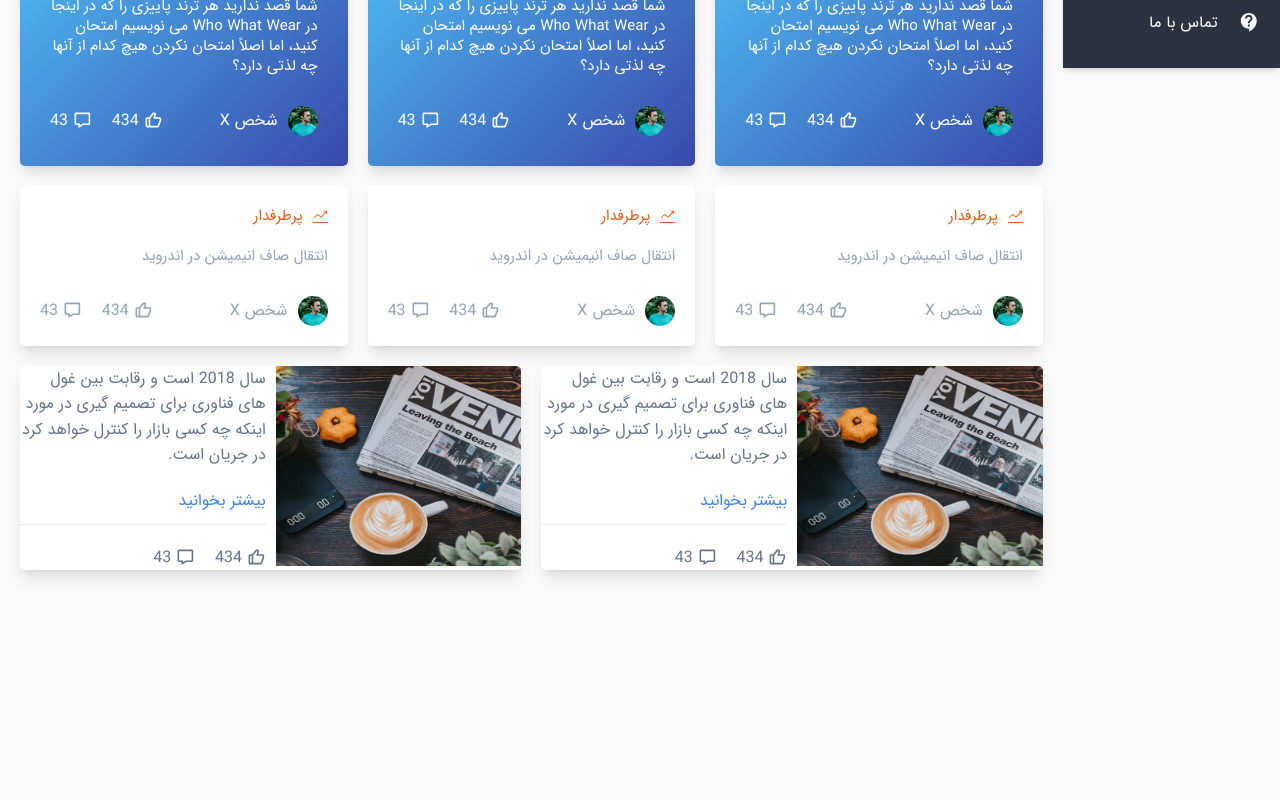
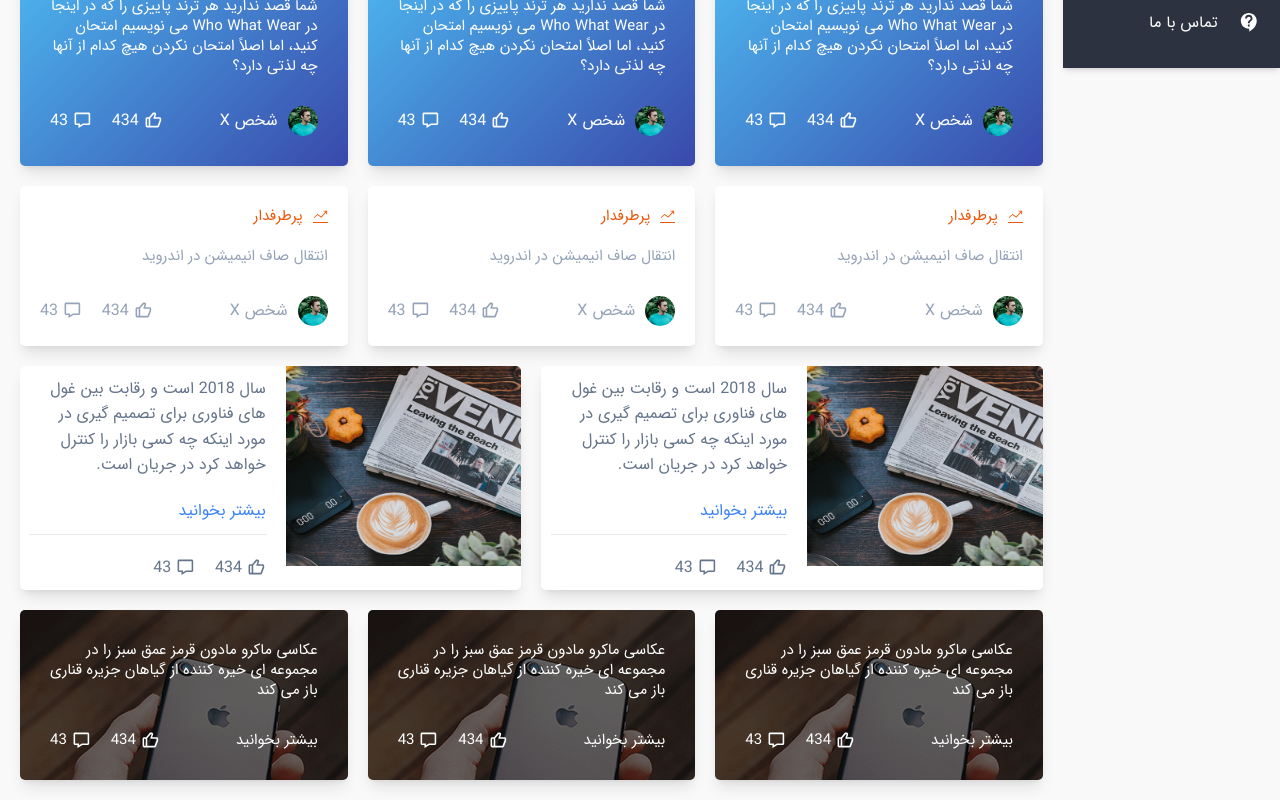
Before and after one commit to Reza-HM/materialize-cms, a React (Vite) app: page /blog in a window 1280 px wide. Shown: the part 732-1532 px from the top of the page. Before the commit the page ends 1322 px from the top, so only its background shows below. Built offline with nearby package versions, Linux system fonts and the light colour scheme.

Commit message:
completed Blog page

```diff
--- a/src/Components/BiggerArticleBox.tsx
+++ b/src/Components/BiggerArticleBox.tsx
@@ -4,11 +4,11 @@ import { Link } from "react-router-dom";
 
 const BiggerArticleBox: FC = () => {
   return (
-    <div className="flex overflow-hidden gap-4 bg-white rounded-lg shadow-lg">
+    <div className="flex overflow-hidden gap-4 bg-white rounded-lg shadow-lg animate-fade-up">
       <div className="flex-1">
         <img src="/img/blog/horizontal-news-1.jpg" className="h-80 w-full" alt="" />
       </div>
-      <div className="flex-1 flex flex-col gap-8 text-slate-500">
+      <div className="flex-1 flex flex-col p-4 gap-8 text-slate-500">
         <p>
           سال 2018 است و رقابت بین غول های فناوری برای تصمیم گیری در مورد اینکه
           چه کسی بازار را کنترل خواهد کرد در جریان است.
--- /dev/null
+++ b/src/Components/BlogGallery.tsx
@@ -0,0 +1,25 @@
+import { FC } from "react";
+import { BiLike, BiMessage } from "react-icons/bi";
+
+const BlogGallery: FC = () => {
+  return (
+    <div className="bg-[url('/img/blog/iphone.png')] rounded-lg shadow-lg p-12 flex flex-col gap-12 text-white text-2xl animate-fade-up">
+      <h4>
+        عکاسی ماکرو مادون قرمز عمق سبز را در مجموعه ای خیره کننده از گیاهان
+        جزیره قناری باز می کند
+      </h4>
+      <div className="flex justify-between items-center">
+        <p>بیشتر بخوانید</p>
+        <div className="flex items-center gap-8">
+          <div className="flex items-center gap-2">
+            <BiLike className="text-3xl font-bold" /> 434
+          </div>
+          <div className="flex items-center gap-2">
+            <BiMessage className="text-3xl font-bold" /> 43
+          </div>
+        </div>
+      </div>
+    </div>
+  );
+};
+export default BlogGallery;
--- a/src/Pages/Blog.tsx
+++ b/src/Pages/Blog.tsx
@@ -4,6 +4,7 @@ import ArticleBox from "../Components/ArticleBox";
 import BlogNews from "../Components/BlogNews";
 import BlogTweet from "../Components/BlogTweet";
 import BiggerArticleBox from "../Components/BiggerArticleBox";
+import BlogGallery from "../Components/BlogGallery";
 
 const Blog: FC = () => {
   return (
@@ -23,6 +24,9 @@ const Blog: FC = () => {
           <BiggerArticleBox />
           <BiggerArticleBox />
         </div>
+        <BlogGallery />
+        <BlogGallery />
+        <BlogGallery />
       </div>
     </div>
   );
```
